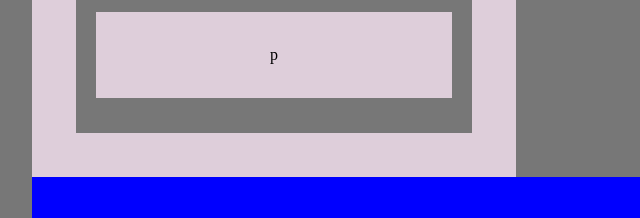
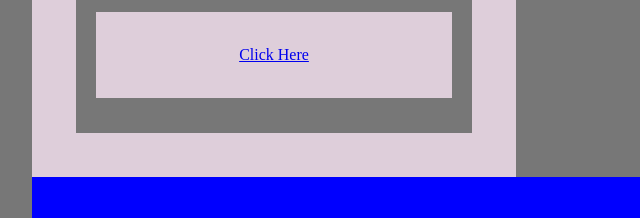
Before and after one commit to norman-cunanan/HW-Wireframe, a plain HTML site: page index.html in a window 1280 px wide. Shown: the part 432-650 px from the top of the page, 168-808 px from the left. Drawn offline with Linux system fonts and the light colour scheme.

Commit message:
add link

```diff
--- a/index.html
+++ b/index.html
@@ -33,7 +33,7 @@
 				</div>
 
 				<div class="nav-container">
-					<p>p</p>
+					<p><a href="https://en.wikipedia.org/wiki/I_know_that_I_know_nothing">Click Here</a></p>
 				</div>
 
 			</div>
```
